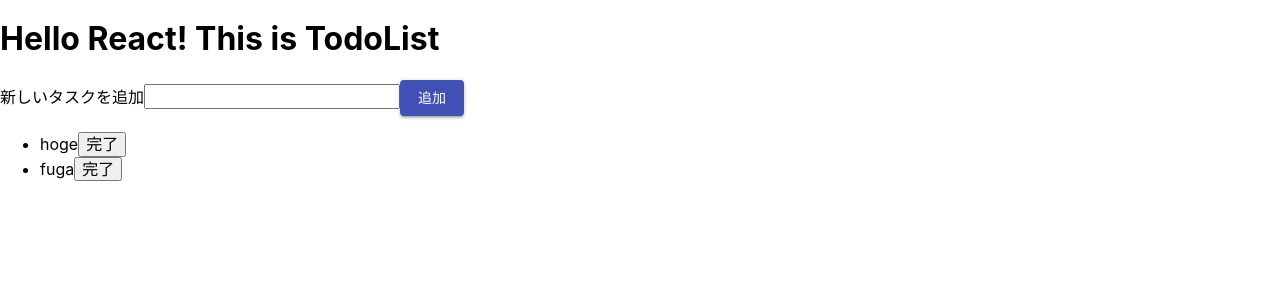
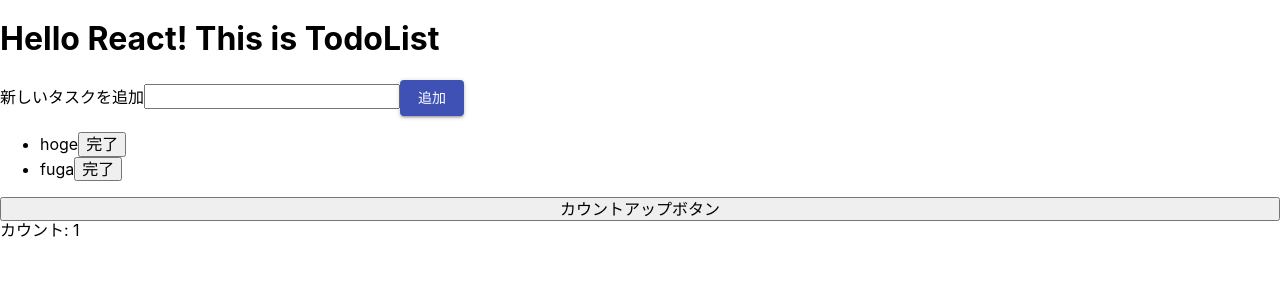
Before and after one commit to yohira0616/react-sandbox, a React (Create React App) app: page / in a window 1280 px wide. Shown: the top 300 px of the page. Built offline with nearby package versions, Linux system fonts and the light colour scheme.

Commit message:
コンポーネント

```diff
--- /dev/null
+++ b/src/CounterButton.tsx
@@ -0,0 +1,15 @@
+import React, { Component } from 'react';
+
+export default class CounterButton extends Component{
+
+
+  constructor(props:any){
+    super(props)
+  }
+
+
+  render(){
+    return <button>カウントアップボタン</button>
+  }
+
+}
--- a/src/TodoList.tsx
+++ b/src/TodoList.tsx
@@ -4,6 +4,7 @@
 
 import TodoViewObject from "./TodoViewObject"
 import './TodoList.css'
+import CounterButton from "./CounterButton";
 
 interface TodoListState {
   todos: Array<TodoViewObject>
@@ -45,6 +46,8 @@
         <ul className="todo-ul">
           {this.renderTodo()}
         </ul>
+        <CounterButton/>
+        <div>カウント: 1</div>
       </div>
     )
   }
```
